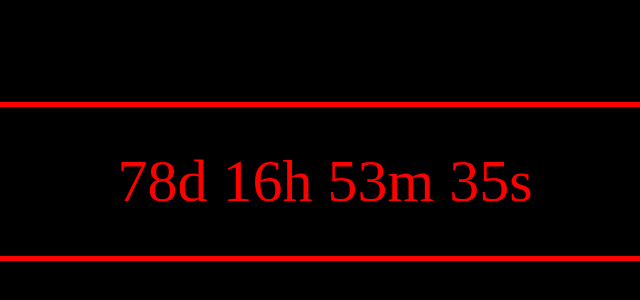
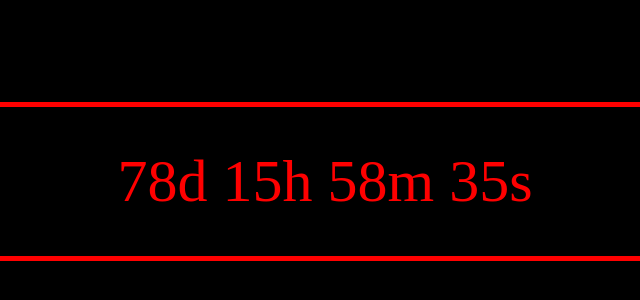
Before and after one commit to elisajohansson/elisajohansson.github.io, a plain HTML site: page index.html in a window 1280 px wide. Shown: the part 148-448 px from the top of the page, 315-955 px from the left. Drawn offline with Linux system fonts and the light colour scheme.

Commit message:
Update index.html

```diff
--- a/index.html
+++ b/index.html
@@ -25,7 +25,7 @@ document.getElementById("countdown").style.fontFamily = "stencil";
 document.getElementById("countdown").style.border = "thick solid #FF0000";
 document.getElementById("countdown").style.padding = "40px";
 
-var countDownDate = new Date("December 16, 2022 13:55:25").getTime();
+var countDownDate = new Date("December 16, 2022 13:00:25").getTime();
 
 var x = setInterval(function() {
 
```
